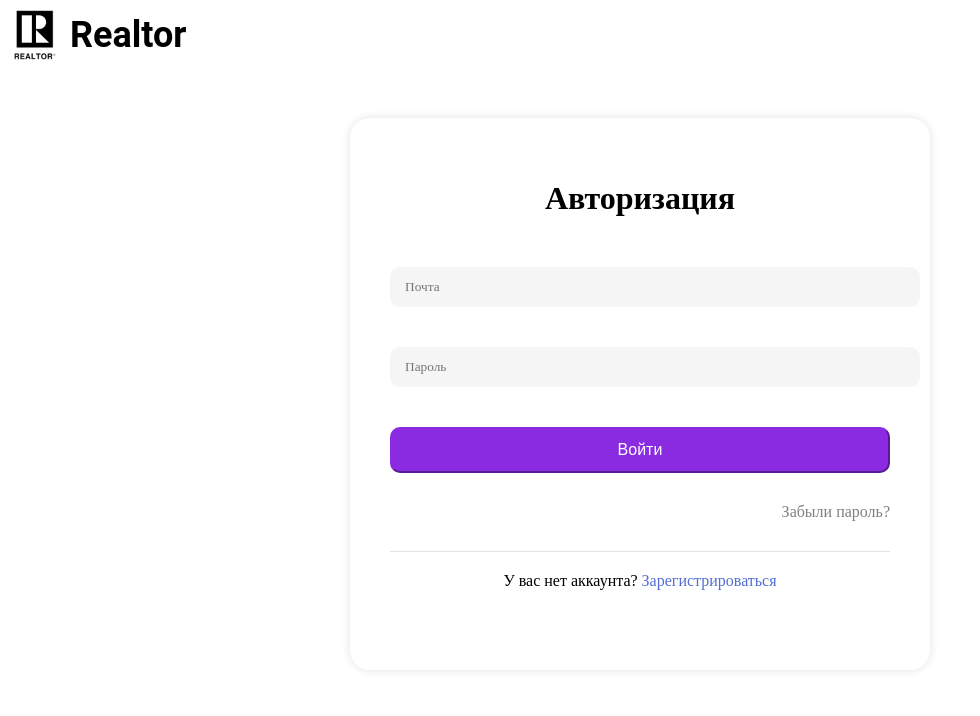
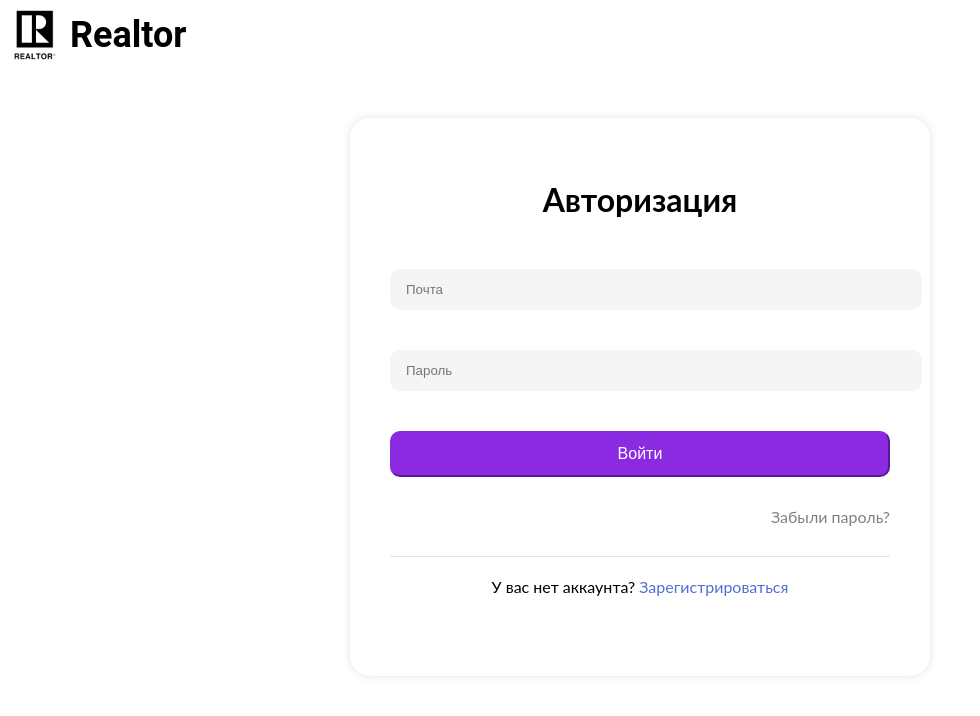
Before and after one commit to Muhammadrashod/Realtor-App, a React (Create React App) app: page / in a window 1280 px wide. Shown: the top 716 px of the page, without its empty margins (0-980 px from the left). Built offline with nearby package versions, Linux system fonts and the light colour scheme.

Commit message:
lp styles

```diff
--- a/src/App.tsx
+++ b/src/App.tsx
@@ -1,6 +1,7 @@
 import React from "react";
 import { LoginPage } from "./pages/LoginPage/LoginPage";
 import { RouterProvider, createBrowserRouter } from "react-router-dom";
+import Font from "./components/UI/Font/Font";
 
 const routerConfig = createBrowserRouter([
   {
@@ -11,9 +12,11 @@ const routerConfig = createBrowserRouter([
 
 const App: React.FC = () => {
   return (
-    <div className="App">
-      <RouterProvider router={routerConfig} />
-    </div>
+    <Font>
+      <div className="App">
+        <RouterProvider router={routerConfig} />
+      </div>
+    </Font>
   );
 };
 
--- /dev/null
+++ b/src/components/UI/Font/Font.style.ts
@@ -0,0 +1,11 @@
+interface FontStyle {
+    customFont: React.CSSProperties;
+  }
+
+  const fontStyles: FontStyle = {
+    customFont: {
+      fontFamily: 'Lato, sans-serif',
+    },
+  };
+
+  export default fontStyles;
--- /dev/null
+++ b/src/components/UI/Font/Font.tsx
@@ -0,0 +1,12 @@
+import React, { ReactNode } from 'react';
+import fontStyles from './Font.style';
+
+interface FontProps {
+  children: ReactNode;
+}
+
+const Font: React.FC<FontProps> = ({ children }) => {
+  return <div style={fontStyles.customFont}>{children}</div>;
+};
+
+export default Font;
--- a/src/components/UI/Input/Input.style.ts
+++ b/src/components/UI/Input/Input.style.ts
@@ -8,6 +8,7 @@ export const ErrorMessage = styled.p`
   color: red;
   margin-top: 10px;
 `;
+
 interface IStyledInputProps {
   $isError: boolean;
 }
@@ -15,26 +16,35 @@ interface IStyledInputProps {
 export const StyledInput = styled.input<IStyledInputProps>`
   border: 1px solid transparent;
   outline: 0;
-  font-family: inherit;
   display: block;
   width: 100%;
-  border: #c1c6d3;
   background-color: transparent;
   padding: 12px 15px;
   background-color: whitesmoke;
   border-radius: 10px;
+  color: #303030; /* Default text color */
 
   ${(props) =>
     props.$isError &&
     css`
-      border-color: red;
+      border: 1px solid red;
+      color: red;
+      &::placeholder {
+        color: red;
+      }
+      transition: border-color 0.3s ease-in-out, color 0.3s ease-in-out;
     `}
 
-  transition: 200ms;
+  transition: border-color 0.3s ease-in-out, box-shadow 0.3s ease-in-out, color 0.3s ease-in-out;
 
   &:hover,
   &:focus {
-    border-color: #526ed3;
+    border: 1px solid #526ed3;
+    box-shadow: 0 0 10px #526ed3;
+  }
+
+  &:active {
+    border: 1px solid #526ed3;
   }
 
   &:last-child {
@@ -57,4 +67,22 @@ export const StyledInput = styled.input<IStyledInputProps>`
   @media (max-width: 730px) {
     padding: 10px 12px;
   }
+
+  &:visited {
+    color: purple; /* Custom color for visited state */
+  }
+
+  &::after {
+    content: "➡️";
+    display: inline-block;
+    margin-left: 5px;
+    opacity: 0;
+    transform: translateX(-10px);
+    transition: opacity 0.3s ease-in-out, transform 0.3s ease-in-out;
+  }
+
+  &:hover::after {
+    opacity: 1;
+    transform: translateX(0);
+  }
 `;
--- a/src/components/UI/Logo/Logo.style.ts
+++ b/src/components/UI/Logo/Logo.style.ts
@@ -1,10 +1,10 @@
+// Logo.style.ts
 import { StyleSheet } from "aphrodite";
 
 interface LogoStyles {
   logoContainer: React.CSSProperties;
   logoImage: React.CSSProperties;
   logoText: React.CSSProperties;
-  logoHover: React.CSSProperties;
 }
 
 const styles: LogoStyles = StyleSheet.create({
@@ -16,24 +16,68 @@ const styles: LogoStyles = StyleSheet.create({
     left: 0,
     margin: "10px",
     transition: "transform 0.3s ease",
+    ":hover": {
+      transform: "scale(1.1)", // Make it 10% larger on hover
+    },
   },
   logoImage: {
     width: "50px",
     height: "50px",
     marginRight: "10px",
+    position: "relative",
+    overflow: "hidden",
+    transition: "transform 0.3s ease, filter 0.3s ease",
+    ":hover": {
+      transform: "scale(1.1)", // Make it 10% larger on hover
+      filter: "brightness(1.2)", // Add brightness on hover
+    },
+    "::before": {
+      content: '""',
+      position: "absolute",
+      top: "-50%",
+      left: "-50%",
+      width: "200%",
+      height: "200%",
+      background:
+        "linear-gradient(to bottom right, rgba(0, 0, 255, 0.8), transparent)",
+      transform: "rotate(45deg)",
+      transition: "transform 0.3s ease",
+      opacity: 0,
+      boxShadow: "0 0 20px rgba(0, 0, 255, 0.8)", // Additional box shadow for shine
+      filter: "blur(5px)", // Additional blur for shine
+    },
+    ":hover::before": {
+      transform: "rotate(45deg) translate(100%, 100%)",
+      opacity: 1,
+    },
+    "::after": {
+      content: '""',
+      position: "absolute",
+      top: "-50%",
+      left: "-50%",
+      width: "200%",
+      height: "200%",
+      background:
+        "linear-gradient(to bottom right, rgba(255, 255, 255, 0.6), transparent)",
+      transform: "rotate(45deg)",
+      transition: "transform 0.3s ease",
+      opacity: 0,
+    },
+    ":hover::after": {
+      transform: "rotate(45deg) translate(100%, 100%)",
+      opacity: 1,
+    },
   },
   logoText: {
     fontFamily: "Roboto, sans-serif",
     fontSize: "36px",
     fontWeight: "bold",
     color: "black",
-  },
-  logoHover: {
-    ":hover, :focus-visible": {
-      outline: 0,
-      transform: "scale(1.1)",
-      color: "blueviolet",
-      filter: "drop-shadow(0 0 5px blueviolet)",
+    transition: "transform 0.3s ease, filter 0.3s ease, color 0.3s ease",
+    ":hover": {
+      transform: "scale(1.1)", // Make it 10% larger on hover
+      filter: "brightness(1.2)", // Add brightness on hover
+      color: "blue", // Change text color to blue on hover
     },
   },
 });
--- a/src/components/UI/Logo/Logo.tsx
+++ b/src/components/UI/Logo/Logo.tsx
@@ -1,16 +1,17 @@
+// Logo.tsx
 import React from "react";
 import { css } from "aphrodite";
 import styles from "./Logo.style";
 
 const Logo: React.FC = () => {
   return (
-    <div className={css(styles.logoContainer, styles.logoHover)}>
+    <div className={css(styles.logoContainer)}>
       <img
         src="/realtor.png"
         alt="Realtor Logo"
         className={css(styles.logoImage)}
       />
-      <span className={css(styles.logoText, styles.logoHover)}>Realtor</span>
+      <span className={css(styles.logoText)}>Realtor</span>
     </div>
   );
 };
```
